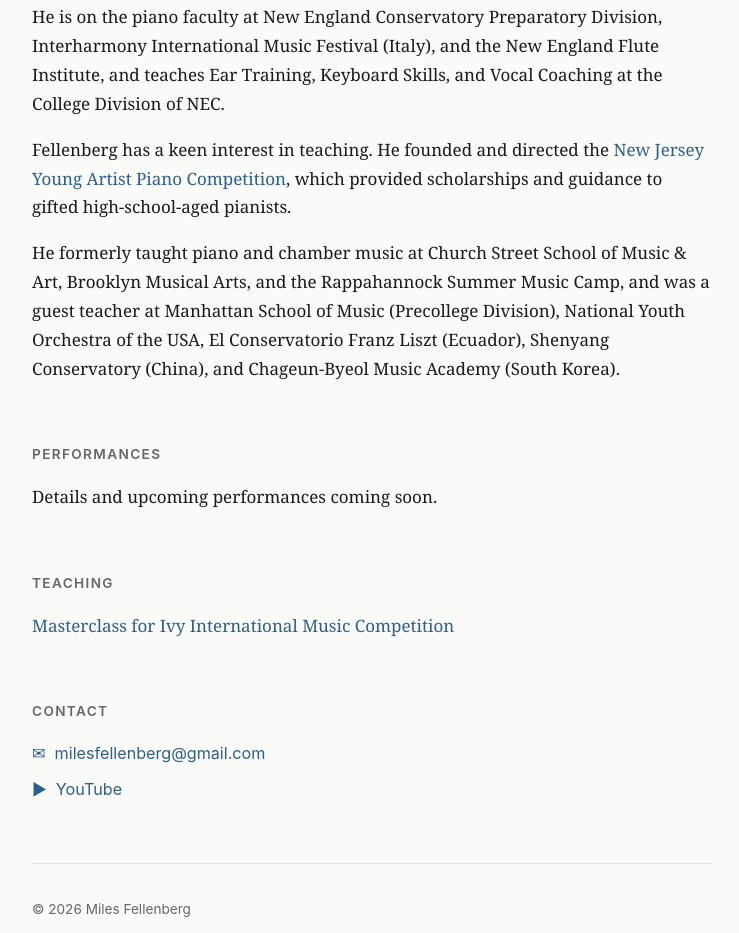
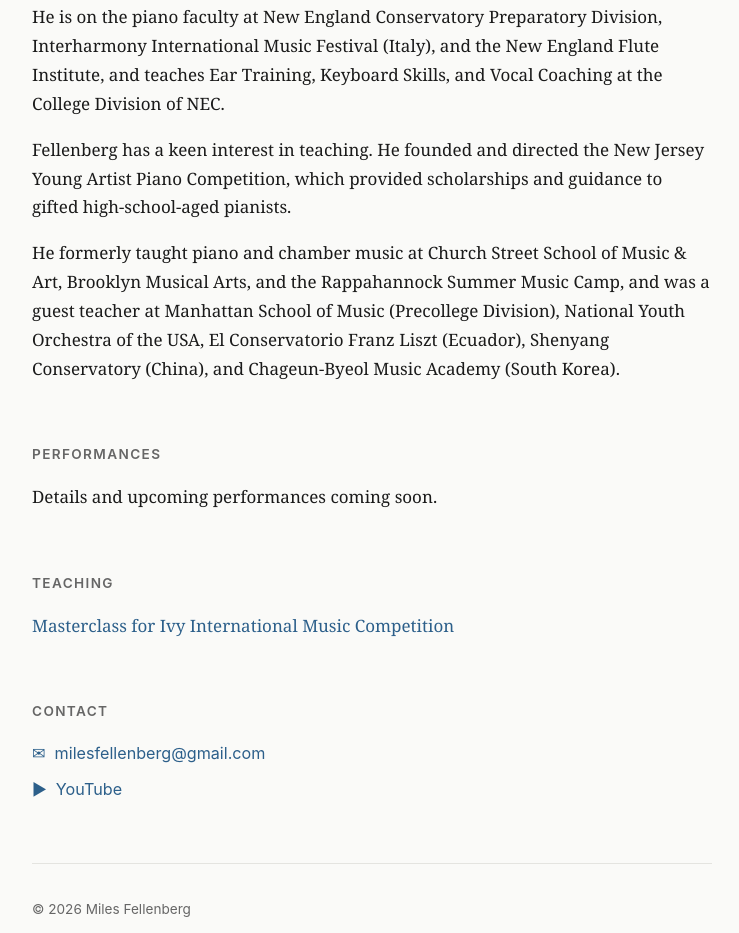
Before and after one commit to milesfellenberg-byte/milesfellenberg-byte.github.io, a plain HTML site: page index.html in a window 1280 px wide. Shown: the part 1074-2007 px from the top of the page, without its empty margins (268-1007 px from the left). Drawn offline with Linux system fonts and the light colour scheme.

Commit message:
Add files via upload

```diff
--- a/index.html
+++ b/index.html
@@ -175,7 +175,7 @@
 
       <p>He is on the piano faculty at New England Conservatory Preparatory Division, Interharmony International Music Festival (Italy), and the New England Flute Institute, and teaches Ear Training, Keyboard Skills, and Vocal Coaching at the College Division of NEC.</p>
 
-      <p>Fellenberg has a keen interest in teaching. He founded and directed the <a href="https://www.ivycompetition.com/?p=11663" target="_blank" rel="noopener">New Jersey Young Artist Piano Competition</a>, which provided scholarships and guidance to gifted high-school-aged pianists.</p>
+      <p>Fellenberg has a keen interest in teaching. He founded and directed the New Jersey Young Artist Piano Competition, which provided scholarships and guidance to gifted high-school-aged pianists.</p>
 
       <p>He formerly taught piano and chamber music at Church Street School of Music &amp; Art, Brooklyn Musical Arts, and the Rappahannock Summer Music Camp, and was a guest teacher at Manhattan School of Music (Precollege Division), National Youth Orchestra of the USA, El Conservatorio Franz Liszt (Ecuador), Shenyang Conservatory (China), and Chageun-Byeol Music Academy (South Korea).</p>
     </section>
```
